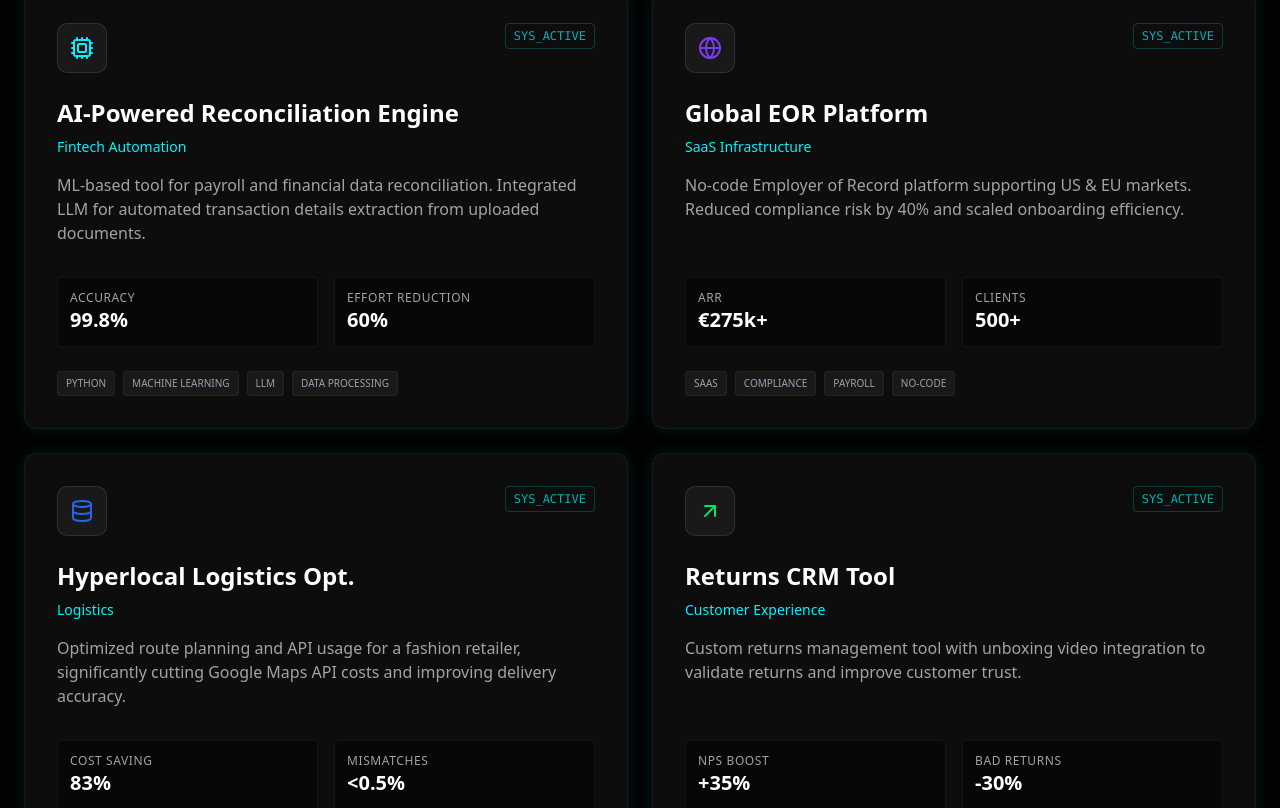
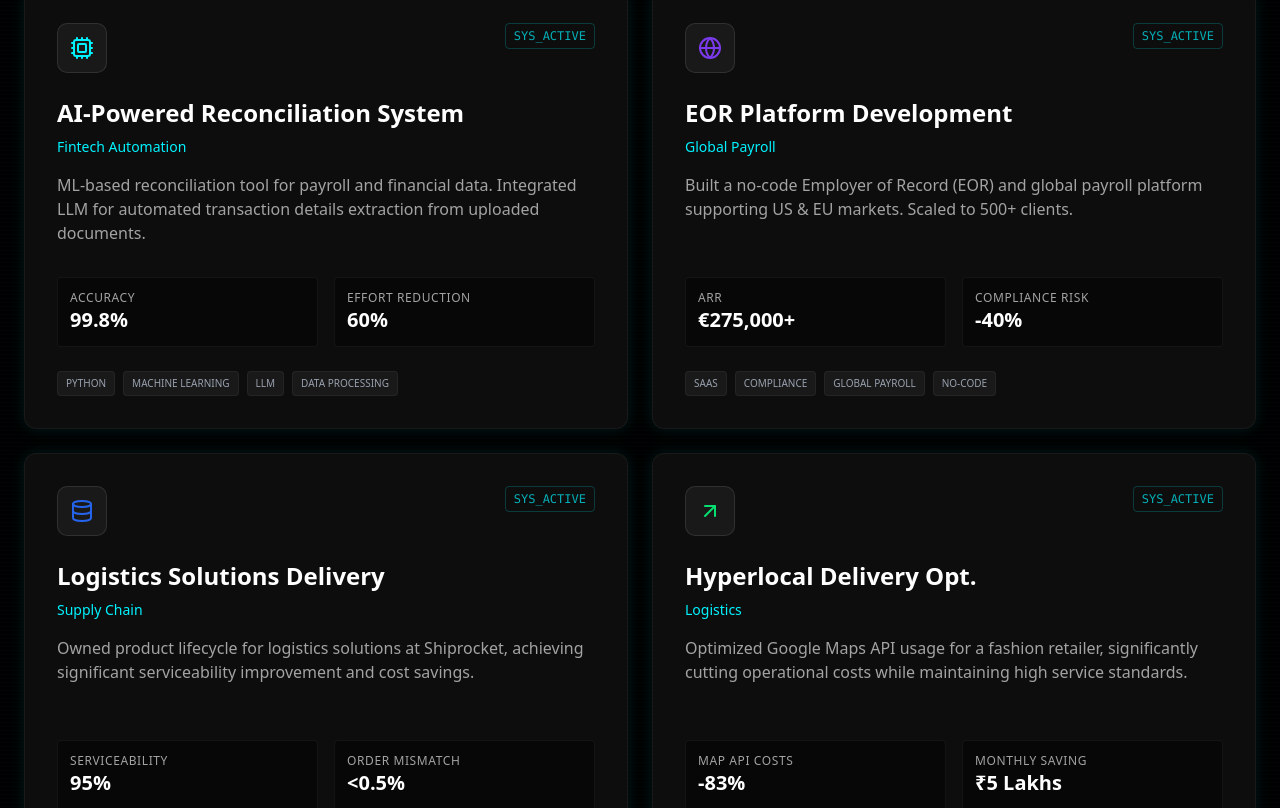
Before and after one commit to anurag-mallick/portfolio, a Next.js app: page / in a window 1280 px wide. Shown: the part 2782-3590 px from the top of the page. Built offline with nearby package versions, Linux system fonts and the light colour scheme.

Commit message:
update: refresh skills and projects from resume

```diff
--- a/src/components/sections/Projects.tsx
+++ b/src/components/sections/Projects.tsx
@@ -6,48 +6,59 @@ import { ArrowUpRight, Cpu, Database, Globe } from "lucide-react";
 
 const projects = [
     {
-        title: "AI-Powered Reconciliation Engine",
+        title: "AI-Powered Reconciliation System",
         category: "Fintech Automation",
         icon: <Cpu className="w-6 h-6 text-primary" />,
         metrics: [
             { label: "Accuracy", value: "99.8%" },
             { label: "Effort Reduction", value: "60%" }
         ],
-        description: "ML-based tool for payroll and financial data reconciliation. Integrated LLM for automated transaction details extraction from uploaded documents.",
+        description: "ML-based reconciliation tool for payroll and financial data. Integrated LLM for automated transaction details extraction from uploaded documents.",
         tech: ["Python", "Machine Learning", "LLM", "Data Processing"]
     },
     {
-        title: "Global EOR Platform",
-        category: "SaaS Infrastructure",
+        title: "EOR Platform Development",
+        category: "Global Payroll",
         icon: <Globe className="w-6 h-6 text-secondary" />,
         metrics: [
-            { label: "ARR", value: "€275k+" },
-            { label: "Clients", value: "500+" }
+            { label: "ARR", value: "€275,000+" },
+            { label: "Compliance Risk", value: "-40%" }
         ],
-        description: "No-code Employer of Record platform supporting US & EU markets. Reduced compliance risk by 40% and scaled onboarding efficiency.",
-        tech: ["SaaS", "Compliance", "Payroll", "No-Code"]
+        description: "Built a no-code Employer of Record (EOR) and global payroll platform supporting US & EU markets. Scaled to 500+ clients.",
+        tech: ["SaaS", "Compliance", "Global Payroll", "No-Code"]
     },
     {
-        title: "Hyperlocal Logistics Opt.",
-        category: "Logistics",
+        title: "Logistics Solutions Delivery",
+        category: "Supply Chain",
         icon: <Database className="w-6 h-6 text-accent" />,
         metrics: [
-            { label: "Cost Saving", value: "83%" },
-            { label: "Mismatches", value: "<0.5%" }
+            { label: "Serviceability", value: "95%" },
+            { label: "Order Mismatch", value: "<0.5%" }
         ],
-        description: "Optimized route planning and API usage for a fashion retailer, significantly cutting Google Maps API costs and improving delivery accuracy.",
-        tech: ["API Integration", "Route Optimization", "Analytics"]
+        description: "Owned product lifecycle for logistics solutions at Shiprocket, achieving significant serviceability improvement and cost savings.",
+        tech: ["Logistics", "API Integration", "Analytics", "Operations"]
+    },
+    {
+        title: "Hyperlocal Delivery Opt.",
+        category: "Logistics",
+        icon: <ArrowUpRight className="w-6 h-6 text-green-400" />,
+        metrics: [
+            { label: "Map API Costs", value: "-83%" },
+            { label: "Monthly Saving", value: "₹5 Lakhs" }
+        ],
+        description: "Optimized Google Maps API usage for a fashion retailer, significantly cutting operational costs while maintaining high service standards.",
+        tech: ["Cost Optimization", "Google Maps API", "Performance"]
     },
     {
         title: "Returns CRM Tool",
         category: "Customer Experience",
-        icon: <ArrowUpRight className="w-6 h-6 text-green-400" />,
+        icon: <ArrowUpRight className="w-6 h-6 text-blue-400" />,
         metrics: [
-            { label: "NPS Boost", value: "+35%" },
+            { label: "NPS", value: "+35%" },
             { label: "Bad Returns", value: "-30%" }
         ],
-        description: "Custom returns management tool with unboxing video integration to validate returns and improve customer trust.",
-        tech: ["CRM", "Video Integration", "UX Optimization"]
+        description: "Custom returns management tool with unboxing video integration to validate returns and improve customer trust scores.",
+        tech: ["CRM", "UX Optimization", "Video Integration"]
     }
 ];
 
--- a/src/components/sections/Skills.tsx
+++ b/src/components/sections/Skills.tsx
@@ -9,25 +9,25 @@ const skillClusters = [
         id: "product",
         name: "Product & Strategy",
         x: 20, y: 30,
-        skills: ["Product Ownership", "Roadmapping", "Agile/Scrum", "User Research", "Data Analytics", "Requirement Gathering", "Stakeholder Alignment", "Design Thinking"]
+        skills: ["Product Ownership", "Program Management", "Agile", "UX", "Requirement Gathering", "User Research", "Data Analytics", "Design Thinking"]
     },
     {
         id: "tech",
         name: "Technical Tools",
         x: 80, y: 30,
-        skills: ["Jira", "Figma", "SQL", "Tableau", "PowerBI", "Balsamiq", "SPSS", "QlikSense", "Python (Basic)", "Linear", "Notion"]
+        skills: ["Jira", "Figma", "SQL", "Tableau", "PowerBI", "SPSS", "QlikSense", "Balsamiq"]
     },
     {
         id: "domain",
         name: "Domain Expertise",
         x: 50, y: 70,
-        skills: ["Payroll Systems", "Global EOR", "Tax Compliance", "Fintech Architecture", "AI Automation", "API Strategy", "SaaS Ecosystems"]
+        skills: ["India Payroll", "Global Payroll (EOR)", "Financial Compliance", "SaaS Solutions", "AI/ML Integration", "Workflow Automation", "API Strategy"]
     },
     {
         id: "core",
         name: "Core Competencies",
         x: 50, y: 40, // Central node
-        skills: ["Product Strategy", "Roadmapping", "Stakeholder Mgmt", "Agile Leadership", "System Design", "User Research", "Data Analytics"]
+        skills: ["Stakeholder Alignment", "Leadership", "Data Visualization", "Roadmapping", "Cloud Integration", "Process Improvement"]
     }
 ];
 
```
